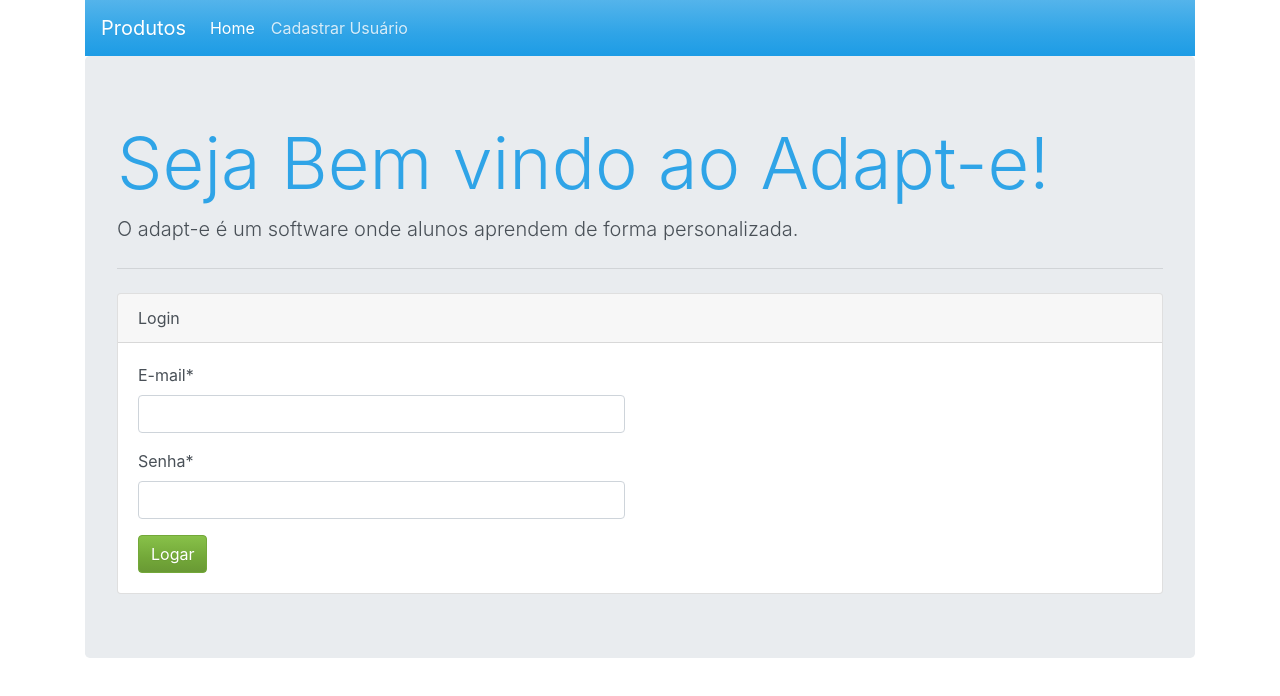
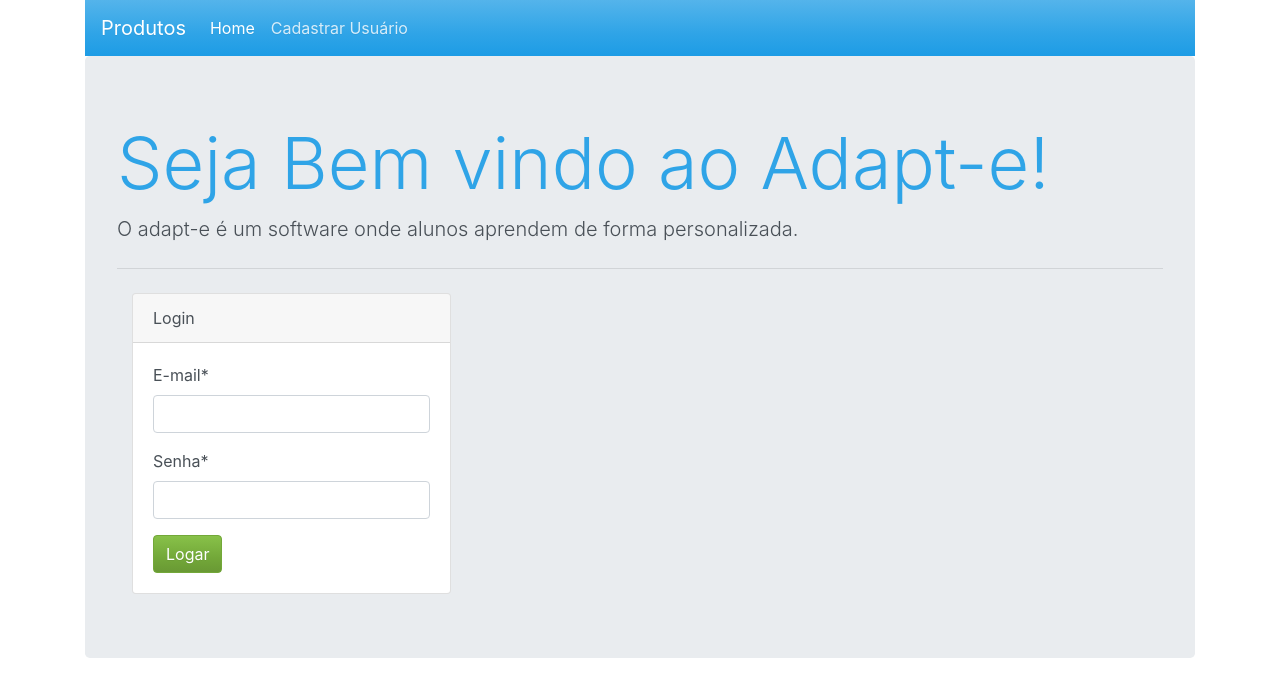
Before and after one commit to judsonmb/adapte-front, a React (Create React App) app: page / in a window 1280 px wide. Shown: the top 696 px of the page. Built offline with nearby package versions, Linux system fonts and the light colour scheme.

Commit message:
arrumando login

```diff
--- a/public/index.html
+++ b/public/index.html
@@ -24,7 +24,7 @@
       work correctly both with client-side routing and a non-root public URL.
       Learn how to configure a non-root public URL by running `npm run build`.
     -->
-    <title>React App</title>
+    <title>Adapt-e</title>
   </head>
   <body>
     <noscript>You need to enable JavaScript to run this app.</noscript>
--- a/src/views/login.js
+++ b/src/views/login.js
@@ -11,17 +11,18 @@ class Login extends React.Component{
         return (
             <div className="jumbotron">
                 <h1 className="display-3">Seja Bem vindo ao Adapt-e!</h1>
-                <p className="lead">
-                    O adapt-e é um software onde alunos aprendem de forma personalizada.
-                </p>
+                <p className="lead">O adapt-e é um software onde alunos aprendem de forma personalizada.</p>
                 <hr className="my-4"/>
-                <div className="card">
+                <div className="container">
+                    <div className="row">
+                        <div className="col-md-4">
+                            <div className="card" >
                                 <div className="card-header">
                                     Login
                                 </div>
                                 <div className="card-body">
                                     <div className="row">
-                            <div className="col-md-6">
+                                        <div className="col-md-12">
                                             <div className="form-group">
                                                 <label>E-mail*</label>
                                                 <input type="text" name="email" className="form-control" value={this.state.email} required></input>
@@ -29,7 +30,7 @@ class Login extends React.Component{
                                         </div>
                                     </div>
                                     <div className="row">
-                            <div className="col-md-6">
+                                        <div className="col-md-12">
                                             <div className="form-group">
                                                 <label>Senha*</label>
                                                 <input type="password" name="password" className="form-control" value={this.state.password} required></input>
@@ -44,6 +45,9 @@ class Login extends React.Component{
                                 </div>
                             </div>
                         </div>
+                    </div>
+                </div>
+            </div>
         )
     }
 }
```
Lines whose indentation alone changed are shown as unchanged.
